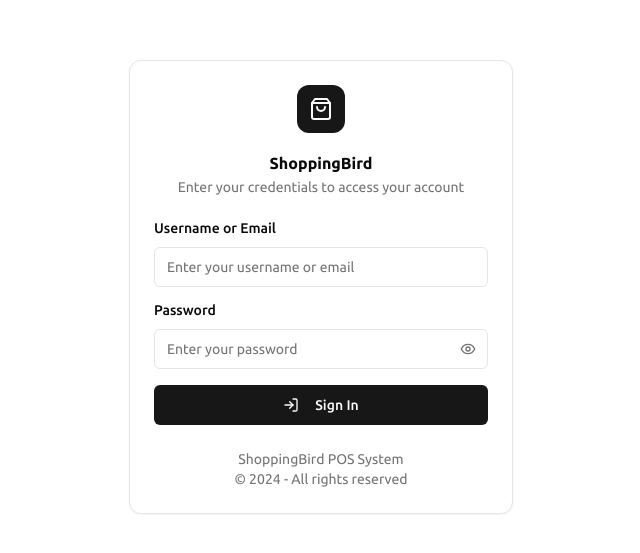
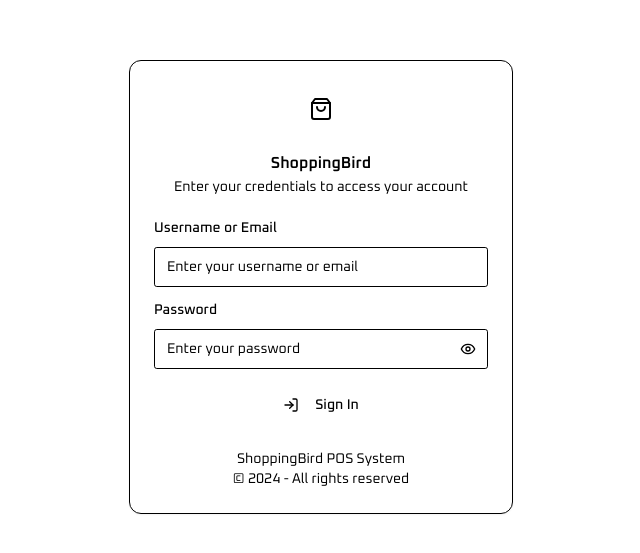
Before and after one commit to ibrahimhuycn/ShoppingBirds, a Next.js app: page /login in a window 1280 px wide. Shown: the part 145-698 px from the top of the page, without its empty margins (319-959 px from the left). Built offline with nearby package versions, Linux system fonts and the light colour scheme; no server answers.

Commit message:
feat: Update theme to use oklch color space and Oxanium font family

```diff
--- a/src/app/globals.css
+++ b/src/app/globals.css
@@ -2,51 +2,153 @@
 @tailwind components;
 @tailwind utilities;
 
-@layer base {
-  :root {
-    --background: 0 0% 100%;
-    --foreground: 0 0% 3.9%;
-    --card: 0 0% 100%;
-    --card-foreground: 0 0% 3.9%;
-    --popover: 0 0% 100%;
-    --popover-foreground: 0 0% 3.9%;
-    --primary: 0 0% 9%;
-    --primary-foreground: 0 0% 98%;
-    --secondary: 0 0% 96.1%;
-    --secondary-foreground: 0 0% 9%;
-    --muted: 0 0% 96.1%;
-    --muted-foreground: 0 0% 45.1%;
-    --accent: 0 0% 96.1%;
-    --accent-foreground: 0 0% 9%;
-    --destructive: 0 84.2% 60.2%;
-    --destructive-foreground: 0 0% 98%;
-    --border: 0 0% 89.8%;
-    --input: 0 0% 89.8%;
-    --ring: 0 0% 3.9%;
-    --radius: 0.5rem;
-  }
+:root {
+  --background: oklch(0.9885 0.0057 84.5659);
+  --foreground: oklch(0.3660 0.0251 49.6085);
+  --card: oklch(0.9686 0.0091 78.2818);
+  --card-foreground: oklch(0.3660 0.0251 49.6085);
+  --popover: oklch(0.9686 0.0091 78.2818);
+  --popover-foreground: oklch(0.3660 0.0251 49.6085);
+  --primary: oklch(0.5553 0.1455 48.9975);
+  --primary-foreground: oklch(1.0000 0 0);
+  --secondary: oklch(0.8276 0.0752 74.4400);
+  --secondary-foreground: oklch(0.4444 0.0096 73.6390);
+  --muted: oklch(0.9363 0.0218 83.2637);
+  --muted-foreground: oklch(0.5534 0.0116 58.0708);
+  --accent: oklch(0.9000 0.0500 74.9889);
+  --accent-foreground: oklch(0.4444 0.0096 73.6390);
+  --destructive: oklch(0.4437 0.1613 26.8994);
+  --destructive-foreground: oklch(1.0000 0 0);
+  --border: oklch(0.8866 0.0404 89.6994);
+  --input: oklch(0.8866 0.0404 89.6994);
+  --ring: oklch(0.5553 0.1455 48.9975);
+  --chart-1: oklch(0.5553 0.1455 48.9975);
+  --chart-2: oklch(0.5534 0.0116 58.0708);
+  --chart-3: oklch(0.5538 0.1207 66.4416);
+  --chart-4: oklch(0.5534 0.0116 58.0708);
+  --chart-5: oklch(0.6806 0.1423 75.8340);
+  --sidebar: oklch(0.9363 0.0218 83.2637);
+  --sidebar-foreground: oklch(0.3660 0.0251 49.6085);
+  --sidebar-primary: oklch(0.5553 0.1455 48.9975);
+  --sidebar-primary-foreground: oklch(1.0000 0 0);
+  --sidebar-accent: oklch(0.5538 0.1207 66.4416);
+  --sidebar-accent-foreground: oklch(1.0000 0 0);
+  --sidebar-border: oklch(0.8866 0.0404 89.6994);
+  --sidebar-ring: oklch(0.5553 0.1455 48.9975);
+  --font-sans: Oxanium, sans-serif;
+  --font-serif: Merriweather, serif;
+  --font-mono: Fira Code, monospace;
+  --radius: 0.3rem;
+  --shadow-2xs: 0px 2px 3px 0px hsl(28 18% 25% / 0.09);
+  --shadow-xs: 0px 2px 3px 0px hsl(28 18% 25% / 0.09);
+  --shadow-sm: 0px 2px 3px 0px hsl(28 18% 25% / 0.18), 0px 1px 2px -1px hsl(28 18% 25% / 0.18);
+  --shadow: 0px 2px 3px 0px hsl(28 18% 25% / 0.18), 0px 1px 2px -1px hsl(28 18% 25% / 0.18);
+  --shadow-md: 0px 2px 3px 0px hsl(28 18% 25% / 0.18), 0px 2px 4px -1px hsl(28 18% 25% / 0.18);
+  --shadow-lg: 0px 2px 3px 0px hsl(28 18% 25% / 0.18), 0px 4px 6px -1px hsl(28 18% 25% / 0.18);
+  --shadow-xl: 0px 2px 3px 0px hsl(28 18% 25% / 0.18), 0px 8px 10px -1px hsl(28 18% 25% / 0.18);
+  --shadow-2xl: 0px 2px 3px 0px hsl(28 18% 25% / 0.45);
+  --tracking-normal: 0em;
+  --spacing: 0.25rem;
+}
 
-  .dark {
-    --background: 0 0% 3.9%;
-    --foreground: 0 0% 98%;
-    --card: 0 0% 3.9%;
-    --card-foreground: 0 0% 98%;
-    --popover: 0 0% 3.9%;
-    --popover-foreground: 0 0% 98%;
-    --primary: 0 0% 98%;
-    --primary-foreground: 0 0% 9%;
-    --secondary: 0 0% 14.9%;
-    --secondary-foreground: 0 0% 98%;
-    --muted: 0 0% 14.9%;
-    --muted-foreground: 0 0% 63.9%;
-    --accent: 0 0% 14.9%;
-    --accent-foreground: 0 0% 98%;
-    --destructive: 0 62.8% 30.6%;
-    --destructive-foreground: 0 0% 98%;
-    --border: 0 0% 14.9%;
-    --input: 0 0% 14.9%;
-    --ring: 0 0% 83.1%;
-  }
+.dark {
+  --background: oklch(0.2161 0.0061 56.0434);
+  --foreground: oklch(0.9699 0.0013 106.4238);
+  --card: oklch(0.2685 0.0063 34.2976);
+  --card-foreground: oklch(0.9699 0.0013 106.4238);
+  --popover: oklch(0.2685 0.0063 34.2976);
+  --popover-foreground: oklch(0.9699 0.0013 106.4238);
+  --primary: oklch(0.7049 0.1867 47.6044);
+  --primary-foreground: oklch(1.0000 0 0);
+  --secondary: oklch(0.4444 0.0096 73.6390);
+  --secondary-foreground: oklch(0.9232 0.0026 48.7171);
+  --muted: oklch(0.2685 0.0063 34.2976);
+  --muted-foreground: oklch(0.7161 0.0091 56.2590);
+  --accent: oklch(0.3598 0.0497 229.3202);
+  --accent-foreground: oklch(0.9232 0.0026 48.7171);
+  --destructive: oklch(0.5771 0.2152 27.3250);
+  --destructive-foreground: oklch(1.0000 0 0);
+  --border: oklch(0.3741 0.0087 67.5582);
+  --input: oklch(0.3741 0.0087 67.5582);
+  --ring: oklch(0.7049 0.1867 47.6044);
+  --chart-1: oklch(0.7049 0.1867 47.6044);
+  --chart-2: oklch(0.6847 0.1479 237.3225);
+  --chart-3: oklch(0.7952 0.1617 86.0468);
+  --chart-4: oklch(0.7161 0.0091 56.2590);
+  --chart-5: oklch(0.5534 0.0116 58.0708);
+  --sidebar: oklch(0.2685 0.0063 34.2976);
+  --sidebar-foreground: oklch(0.9699 0.0013 106.4238);
+  --sidebar-primary: oklch(0.7049 0.1867 47.6044);
+  --sidebar-primary-foreground: oklch(1.0000 0 0);
+  --sidebar-accent: oklch(0.6847 0.1479 237.3225);
+  --sidebar-accent-foreground: oklch(0.2839 0.0734 254.5378);
+  --sidebar-border: oklch(0.3741 0.0087 67.5582);
+  --sidebar-ring: oklch(0.7049 0.1867 47.6044);
+  --font-sans: Oxanium, sans-serif;
+  --font-serif: Merriweather, serif;
+  --font-mono: Fira Code, monospace;
+  --radius: 0.3rem;
+  --shadow-2xs: 0px 2px 3px 0px hsl(0 0% 5% / 0.09);
+  --shadow-xs: 0px 2px 3px 0px hsl(0 0% 5% / 0.09);
+  --shadow-sm: 0px 2px 3px 0px hsl(0 0% 5% / 0.18), 0px 1px 2px -1px hsl(0 0% 5% / 0.18);
+  --shadow: 0px 2px 3px 0px hsl(0 0% 5% / 0.18), 0px 1px 2px -1px hsl(0 0% 5% / 0.18);
+  --shadow-md: 0px 2px 3px 0px hsl(0 0% 5% / 0.18), 0px 2px 4px -1px hsl(0 0% 5% / 0.18);
+  --shadow-lg: 0px 2px 3px 0px hsl(0 0% 5% / 0.18), 0px 4px 6px -1px hsl(0 0% 5% / 0.18);
+  --shadow-xl: 0px 2px 3px 0px hsl(0 0% 5% / 0.18), 0px 8px 10px -1px hsl(0 0% 5% / 0.18);
+  --shadow-2xl: 0px 2px 3px 0px hsl(0 0% 5% / 0.45);
+}
+
+@theme inline {
+  --color-background: var(--background);
+  --color-foreground: var(--foreground);
+  --color-card: var(--card);
+  --color-card-foreground: var(--card-foreground);
+  --color-popover: var(--popover);
+  --color-popover-foreground: var(--popover-foreground);
+  --color-primary: var(--primary);
+  --color-primary-foreground: var(--primary-foreground);
+  --color-secondary: var(--secondary);
+  --color-secondary-foreground: var(--secondary-foreground);
+  --color-muted: var(--muted);
+  --color-muted-foreground: var(--muted-foreground);
+  --color-accent: var(--accent);
+  --color-accent-foreground: var(--accent-foreground);
+  --color-destructive: var(--destructive);
+  --color-destructive-foreground: var(--destructive-foreground);
+  --color-border: var(--border);
+  --color-input: var(--input);
+  --color-ring: var(--ring);
+  --color-chart-1: var(--chart-1);
+  --color-chart-2: var(--chart-2);
+  --color-chart-3: var(--chart-3);
+  --color-chart-4: var(--chart-4);
+  --color-chart-5: var(--chart-5);
+  --color-sidebar: var(--sidebar);
+  --color-sidebar-foreground: var(--sidebar-foreground);
+  --color-sidebar-primary: var(--sidebar-primary);
+  --color-sidebar-primary-foreground: var(--sidebar-primary-foreground);
+  --color-sidebar-accent: var(--sidebar-accent);
+  --color-sidebar-accent-foreground: var(--sidebar-accent-foreground);
+  --color-sidebar-border: var(--sidebar-border);
+  --color-sidebar-ring: var(--sidebar-ring);
+
+  --font-sans: var(--font-sans);
+  --font-mono: var(--font-mono);
+  --font-serif: var(--font-serif);
+
+  --radius-sm: calc(var(--radius) - 4px);
+  --radius-md: calc(var(--radius) - 2px);
+  --radius-lg: var(--radius);
+  --radius-xl: calc(var(--radius) + 4px);
+
+  --shadow-2xs: var(--shadow-2xs);
+  --shadow-xs: var(--shadow-xs);
+  --shadow-sm: var(--shadow-sm);
+  --shadow: var(--shadow);
+  --shadow-md: var(--shadow-md);
+  --shadow-lg: var(--shadow-lg);
+  --shadow-xl: var(--shadow-xl);
+  --shadow-2xl: var(--shadow-2xl);
 }
 
 @layer base {
--- a/src/app/layout.tsx
+++ b/src/app/layout.tsx
@@ -1,4 +1,4 @@
-import { Ubuntu } from "next/font/google"
+import { Oxanium } from "next/font/google"
 import { Navigation } from "@/components/navigation"
 import { TranslationProvider } from "@/contexts/translation-context"
 import { AuthProvider } from "@/contexts/auth-context"
@@ -7,9 +7,9 @@ import { Toaster } from "sonner"
 import { DebugInitializer } from "@/components/debug/DebugInitializer"
 import "./globals.css"
 
-const ubuntu = Ubuntu({
+const oxanium = Oxanium({
   subsets: ["latin"],
-  weight: ["300", "400", "500", "700"]
+  weight: ["200", "300", "400", "500", "600", "700", "800"]
 })
 
 export const metadata = {
@@ -23,7 +23,7 @@ interface RootLayoutProps {
 
 export default function RootLayout({ children }: RootLayoutProps) {
   return (
-    <html lang="en" className={ubuntu.className}>
+    <html lang="en" className={oxanium.className}>
       <body className="min-h-screen bg-background">
         <AuthProvider>
           <TranslationProvider>
```
